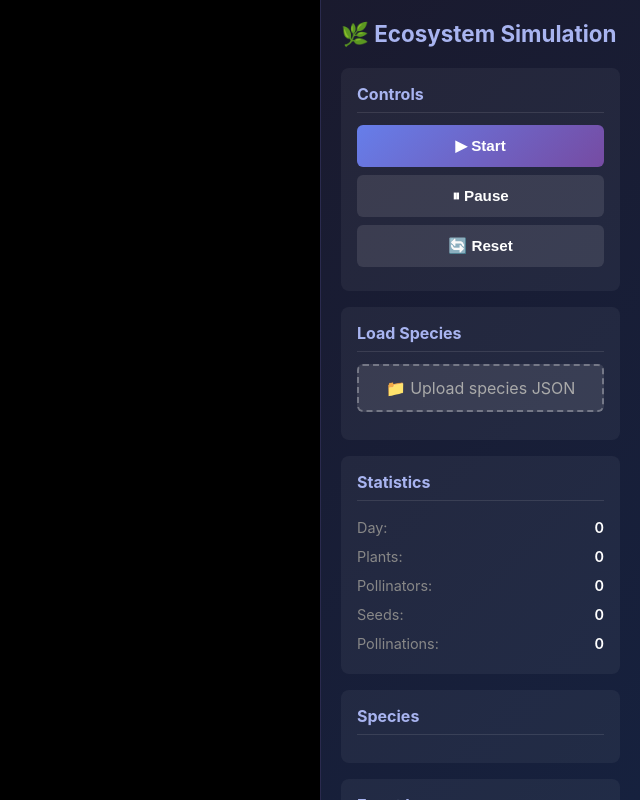
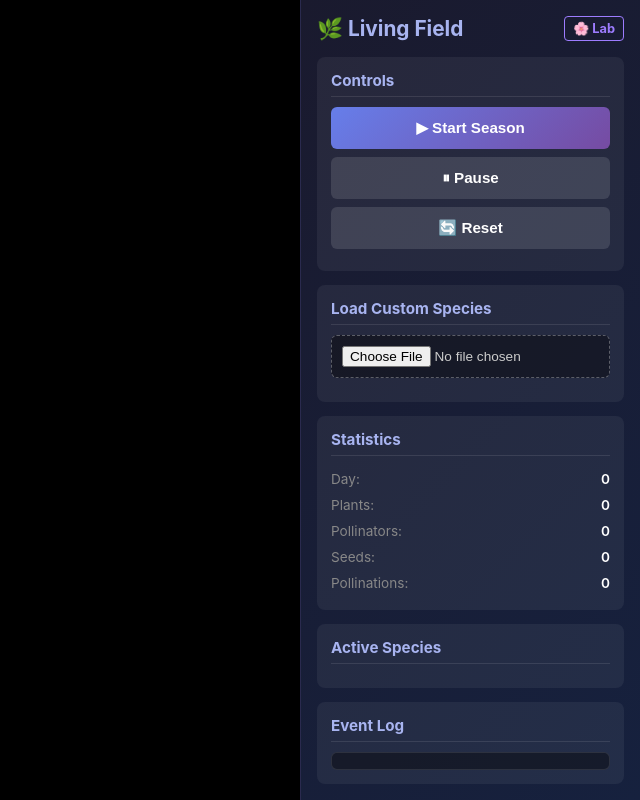
Before and after one commit to tallkidd23/flower-design, a plain HTML site: page simulation-demo.html in a window 1280 px wide. Shown: the whole page, without its empty margins (640-1280 px from the left). Drawn offline with nearby package versions, Linux system fonts and the light colour scheme.

Commit message:
Make file upload fully native and mobile-compatible with alert feedback

```diff
--- a/simulation-demo.html
+++ b/simulation-demo.html
@@ -2,7 +2,7 @@
 <html lang="en">
 <head>
   <meta charset="UTF-8">
-  <meta name="viewport" content="width=device-width, initial-scale=1.0">
+  <meta name="viewport" content="width=device-width, initial-scale=1.0, maximum-scale=1.0, user-scalable=no">
   <title>Ecosystem Simulation</title>
   <style>
     * { margin: 0; padding: 0; box-sizing: border-box; }
@@ -10,46 +10,78 @@
       font-family: -apple-system, BlinkMacSystemFont, "Segoe UI", Roboto, sans-serif;
       background: #0a0a0a;
       color: #fff;
-      overflow: hidden;
+      overflow-x: hidden;
     }
     #app {
-      display: grid;
-      grid-template-columns: 1fr 320px;
-      height: 100vh;
+      display: flex;
+      flex-direction: column;
+      min-height: 100vh;
+    }
+    @media (min-width: 768px) {
+      #app {
+        display: grid;
+        grid-template-columns: 1fr 340px;
+        height: 100vh;
+      }
     }
     #canvas-container {
       background: #000;
+      width: 100%;
+      height: 50vh;
+      min-height: 300px;
       position: relative;
+    }
+    @media (min-width: 768px) {
+      #canvas-container {
+        height: 100%;
+      }
     }
     #controls {
       background: linear-gradient(135deg, #1a1a2e 0%, #16213e 100%);
-      padding: 20px;
+      padding: 16px;
       overflow-y: auto;
-      border-left: 1px solid #2a2a4e;
+      border-top: 1px solid #2a2a4e;
+    }
+    @media (min-width: 768px) {
+      #controls {
+        border-top: none;
+        border-left: 1px solid #2a2a4e;
+      }
     }
     h1 {
-      font-size: 1.4rem;
-      margin-bottom: 20px;
+      font-size: 1.3rem;
+      margin-bottom: 16px;
       color: #a8b4f0;
+      display: flex;
+      justify-content: space-between;
+      align-items: center;
+    }
+    .nav-link {
+      font-size: 0.8rem;
+      color: #9d7cff;
+      text-decoration: none;
+      border: 1px solid #9d7cff;
+      padding: 4px 8px;
+      border-radius: 4px;
     }
     .panel {
-      background: rgba(255,255,255,0.05);
+      background: rgba(255,255,255,0.06);
       border-radius: 8px;
-      padding: 16px;
-      margin-bottom: 16px;
+      padding: 14px;
+      margin-bottom: 14px;
     }
     .panel h2 {
-      font-size: 1rem;
+      font-size: 0.95rem;
       color: #a8b4f0;
-      margin-bottom: 12px;
+      margin-bottom: 10px;
       border-bottom: 1px solid rgba(255,255,255,0.1);
-      padding-bottom: 8px;
+      padding-bottom: 6px;
     }
     .stat-row {
       display: flex;
       justify-content: space-between;
-      padding: 6px 0;
-      font-size: 0.9rem;
+      padding: 5px 0;
+      font-size: 0.85rem;
     }
     .stat-label { color: #888; }
     .stat-value { color: #fff; font-weight: 600; }
@@ -68,75 +100,77 @@
       background: linear-gradient(135deg, #667eea 0%, #764ba2 100%);
       color: white;
     }
-    .btn-primary:hover { transform: translateY(-2px); box-shadow: 0 5px 15px rgba(102,126,234,0.4); }
-    .btn-secondary { background: rgba(255,255,255,0.1); color: white; }
-    .btn-secondary:hover { background: rgba(255,255,255,0.2); }
-    .file-input-btn {
-      display: block;
+    .btn-primary:active { transform: scale(0.98); }
+    .btn-secondary { background: rgba(255,255,255,0.12); color: white; }
+    .btn-secondary:active { background: rgba(255,255,255,0.2); }
+
+    .upload-container {
+      margin-bottom: 10px;
+    }
+    #fileInput {
       width: 100%;
-      padding: 12px;
-      background: rgba(255,255,255,0.1);
-      border: 2px dashed rgba(255,255,255,0.3);
+      padding: 10px;
+      background: rgba(0,0,0,0.4);
+      border: 1px dashed rgba(255,255,255,0.3);
       border-radius: 6px;
-      text-align: center;
-      cursor: pointer;
-      transition: all 0.2s;
-      color: #aaa;
-      margin-bottom: 12px;
+      color: #ccc;
+      font-size: 0.85rem;
     }
-    .file-input-btn:hover { background: rgba(255,255,255,0.15); border-color: #667eea; color: #fff; }
-    #fileInput { display: none; }
-    .species-list { max-height: 200px; overflow-y: auto; }
+    .species-list { max-height: 180px; overflow-y: auto; margin-top: 8px; }
     .species-item {
       display: flex;
       align-items: center;
       gap: 10px;
       padding: 8px;
-      background: rgba(255,255,255,0.05);
+      background: rgba(255,255,255,0.06);
       border-radius: 6px;
       margin-bottom: 6px;
       font-size: 0.85rem;
     }
-    .species-color { width: 20px; height: 20px; border-radius: 4px; border: 2px solid rgba(255,255,255,0.2); }
-    .species-info { flex: 1; }
+    .species-color { width: 18px; height: 18px; border-radius: 4px; border: 1px solid rgba(255,255,255,0.3); flex-shrink: 0; }
+    .species-info { flex: 1; overflow: hidden; text-overflow: ellipsis; white-space: nowrap; }
     .species-name { font-weight: 600; color: #fff; }
-    .species-count { font-size: 0.75rem; color: #888; }
+
     .log-container {
-      max-height: 250px;
+      max-height: 200px;
       overflow-y: auto;
-      font-family: "Courier New", monospace;
-      font-size: 0.8rem;
-      background: rgba(0,0,0,0.3);
-      padding: 10px;
+      font-family: monospace;
+      font-size: 0.75rem;
+      background: rgba(0,0,0,0.4);
+      padding: 8px;
       border-radius: 6px;
       border: 1px solid rgba(255,255,255,0.1);
     }
-    .log-entry { padding: 4px 0; border-bottom: 1px solid rgba(255,255,255,0.05); }
+    .log-entry { padding: 3px 0; border-bottom: 1px solid rgba(255,255,255,0.05); }
     .log-entry.success { color: #4ade80; }
     .log-entry.info { color: #60a5fa; }
     .log-entry.warning { color: #fbbf24; }
-    .legend { display: grid; grid-template-columns: 1fr 1fr; gap: 8px; }
-    .legend-item { display: flex; align-items: center; gap: 8px; font-size: 0.8rem; }
-    .legend-dot { width: 12px; height: 12px; border-radius: 50%; }
+    .legend { display: grid; grid-template-columns: 1fr 1fr; gap: 6px; }
+    .legend-item { display: flex; align-items: center; gap: 6px; font-size: 0.75rem; }
+    .legend-dot { width: 10px; height: 10px; border-radius: 50%; flex-shrink: 0; }
   </style>
 </head>
 <body>
   <div id="app">
     <div id="canvas-container"></div>
     <div id="controls">
-      <h1>🌿 Ecosystem Simulation</h1>
+      <h1>
+        <span>🌿 Living Field</span>
+        <a href="index.html" class="nav-link">🌸 Lab</a>
+      </h1>
 
       <div class="panel">
         <h2>Controls</h2>
-        <button class="btn-primary" id="startBtn">▶ Start</button>
+        <button class="btn-primary" id="startBtn">▶ Start Season</button>
         <button class="btn-secondary" id="pauseBtn">⏸ Pause</button>
         <button class="btn-secondary" id="resetBtn">🔄 Reset</button>
       </div>
 
       <div class="panel">
-        <h2>Load Species</h2>
-        <label for="fileInput" class="file-input-btn">📁 Upload species JSON</label>
-        <input type="file" id="fileInput" accept=".json,application/json">
+        <h2>Load Custom Species</h2>
+        <div class="upload-container">
+          <input type="file" id="fileInput" accept=".json,text/plain,application/json">
+        </div>
         <div class="species-list" id="speciesList"></div>
       </div>
 
@@ -150,7 +184,7 @@
       </div>
 
       <div class="panel">
-        <h2>Species</h2>
+        <h2>Active Species</h2>
         <div class="legend" id="legendContainer"></div>
       </div>
 
--- a/simulation-demo.js
+++ b/simulation-demo.js
@@ -22,15 +22,15 @@ renderer.outputColorSpace = THREE.SRGBColorSpace;
 container.appendChild(renderer.domElement);
 
 function resizeCanvas() {
-  const width = container.clientWidth || window.innerWidth - 320;
-  const height = container.clientHeight || window.innerHeight;
+  const width = container.clientWidth || window.innerWidth;
+  const height = container.clientHeight || 400;
   camera.aspect = width / height;
   camera.updateProjectionMatrix();
   renderer.setSize(width, height);
 }
 window.addEventListener('resize', resizeCanvas);
 
-scene.add(new THREE.AmbientLight(0xffffff, 0.65));
+scene.add(new THREE.AmbientLight(0xffffff, 0.7));
 const keyLight = new THREE.DirectionalLight(0xffffff, 1.2);
 keyLight.position.set(20, 40, 20);
 scene.add(keyLight);
@@ -77,7 +77,7 @@ const moonCrest = createSpeciesFromTemplate(defaultPlantSpecies, {
     ...defaultPlantSpecies.reproduction,
     pollination_syndrome: "moth",
     scent_profile: "sweet-night",
-    flowering_time: { start_day: 10, duration_days: 50, season: "late_spring" },
+    flowering_time: { start_day: 5, duration_days: 60, season: "late_spring" },
     nectar_production: 0.8
   }
 });
@@ -99,7 +99,7 @@ const emberBell = createSpeciesFromTemplate(defaultPlantSpecies, {
     ...defaultPlantSpecies.reproduction,
     pollination_syndrome: "butterfly",
     scent_profile: "spiced",
-    flowering_time: { start_day: 15, duration_days: 50, season: "late_spring" },
+    flowering_time: { start_day: 10, duration_days: 60, season: "late_spring" },
     nectar_production: 0.7
   }
 });
@@ -113,7 +113,7 @@ function createPlantMesh(species, position) {
   const group = new THREE.Group();
   const stemHeight = (species.morphology?.stem?.height || 2) * 3;
 
-  const stemColor = species.morphology?.bud?.color || "#28643a";
+  const stemColor = species.morphology?.bud?.color || species.morphology?.stemColor || "#28643a";
   const stemGeo = new THREE.CylinderGeometry(0.12, 0.22, stemHeight, 10);
   const stemMat = new THREE.MeshStandardMaterial({ color: new THREE.Color(stemColor), roughness: 0.8 });
   const stem = new THREE.Mesh(stemGeo, stemMat);
@@ -181,7 +181,7 @@ function createPlantMesh(species, position) {
     }
   }
 
-  // Carnivorous trap indicator
+  // Carnivorous trap
   if (species.carnivorous?.enabled || species.physiology?.nutrients?.special_strategy === "carnivorous") {
     const trapMat = new THREE.MeshStandardMaterial({ color: 0xff1493, roughness: 0.3, emissive: 0x440022 });
     const trapGeo = new THREE.SphereGeometry(0.5, 10, 8);
@@ -222,7 +222,7 @@ function createPollinatorMesh(species, position) {
 
 function initializeSimulation() {
   plantMeshes.forEach(mesh => scene.remove(mesh));
-  pollinatorMeshes.forEach(mesh => scene.remove(mesh));
+  pollinatorMeshes.forEach(item => scene.remove(item.mesh));
   plantMeshes.length = 0;
   pollinatorMeshes.length = 0;
 
@@ -348,12 +348,15 @@ function logEvent(message, type = "info") {
   log.scrollTop = log.scrollHeight;
 }
 
-// ===== FILE INPUT EVENT =====
+// ===== DIRECT MOBILE-SAFE FILE INPUT =====
 
 const fileInput = document.getElementById('fileInput');
+
 fileInput.addEventListener('change', async (event) => {
   const file = event.target.files && event.target.files[0];
   if (!file) return;
+
+  logEvent(`Reading file: ${file.name}...`, "info");
 
   try {
     const species = await loadSpeciesFromFile(file);
@@ -366,8 +369,10 @@ fileInput.addEventListener('change', async (event) => {
     initializeSimulation();
   } catch (err) {
     logEvent(`✗ Upload error: ${err.message}`, "warning");
+    alert(`Could not load file: ${err.message}`);
   }
 
+  // Clear so user can re-upload
   fileInput.value = '';
 });
 
@@ -409,5 +414,5 @@ resizeCanvas();
 speciesLibrary.getAll().forEach(s => customSpeciesList.push(s));
 initializeSimulation();
 updateSpeciesList();
-logEvent("System ready. Upload a species JSON or press Start.", "info");
+logEvent("System ready. Choose a file above to add custom flowers.", "info");
 animate();
```
